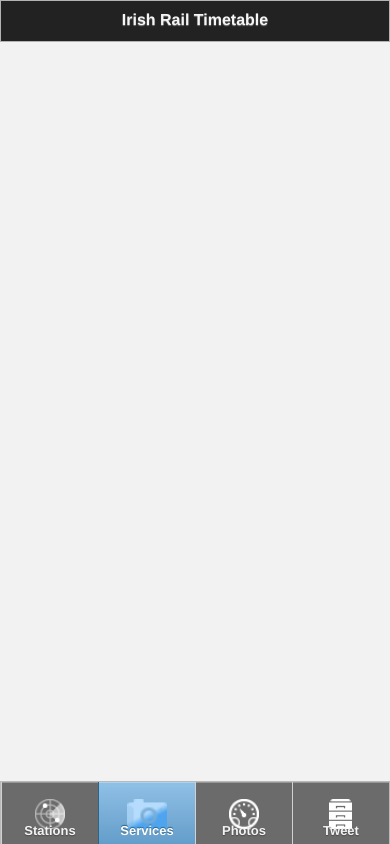
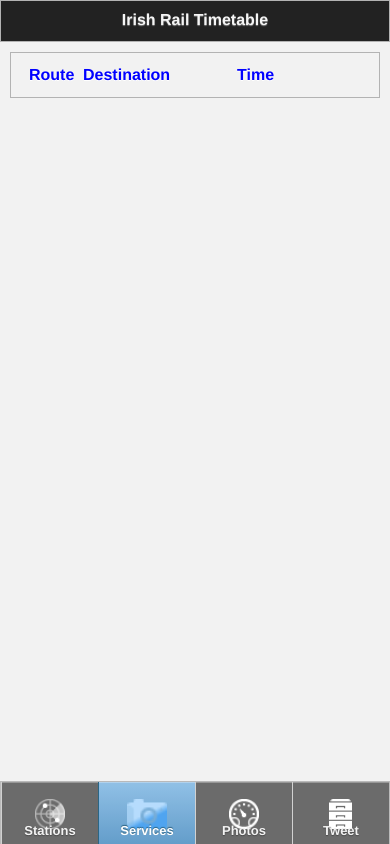
Before and after one commit to snmaher/traintimetableapp, a plain HTML site: page site/public/index.html in a window 390 px wide. Both pictures are taken after a click on the link "Services". Drawn offline with nearby package versions, Linux system fonts and the light colour scheme; files that its build step writes are made by us from their sources; no server answers; files whose address does not match are found by name.

Commit message:
source code

```diff
--- a/site/public/index.html
+++ b/site/public/index.html
@@ -103,13 +103,13 @@
     <ul id="todolist" data-role="listview">
       <li class = "eachitem">
       <table><tr>
-        <td width="50px"> <span class="text">{{-route}}</span></td>
+        <td width="50px"> <span class="text" style="color:{{swipeon ? 'blue' :'black'}}">{{-route}}</span></td>
 
-       <td width="150px"> <span class="text" style="text-decoration:{{done ? 'line-through' :'none'}}">{{-destination}}</span></td>
+       <td width="150px"> <span class="text" style="color:{{swipeon ? 'blue' :'black'}}">{{-destination}}</span></td>
 
-       <td> <span class="text">{{-time}}</span></td>
+       <td> <span class="text" style="color:{{swipeon ? 'blue' :'black'}}">{{-time}}</span></td>
 
-        <div id="delete_tm" class="delete" style="display:{{swipeon ? 'inline' :'none'}}">Delete</div>
+       <!-- <div id="delete_tm" class="delete" style="display:{{swipeon ? 'inline' :'none'}}">Delete</div>-->
         </tr></table>
       </li>
     </ul>
--- a/site/public/js/app.js
+++ b/site/public/js/app.js
@@ -413,6 +413,16 @@ bb.model.Item = Backbone.Model.extend(_.extend({
 
       self.$el.empty()
 
+	  var title = new bb.model.Item({
+        destination: "Destination", route: "Route", time: "Time", swipeon : true
+      })
+      self.$el.empty()
+	   var listv = new bb.view.Item({
+        model: title
+      })
+
+      self.$el.append( listv.$el )
+
       self.items.each(function(item){
 
         self.appenditem(item)
@@ -540,9 +550,9 @@ bb.model.Item = Backbone.Model.extend(_.extend({
   //el: $("#todolist"),
 
   events: {
-     'tap': 'toggledone',
-	 'tap #delete_tm' : 'deleteitem',
-	 'swipe' : 'showdelete'
+     //'tap': 'toggledone',
+	 //'tap #delete_tm' : 'deleteitem',
+	 //'swipe' : 'showdelete'
   },
 
 	toggledone: function() {
```
